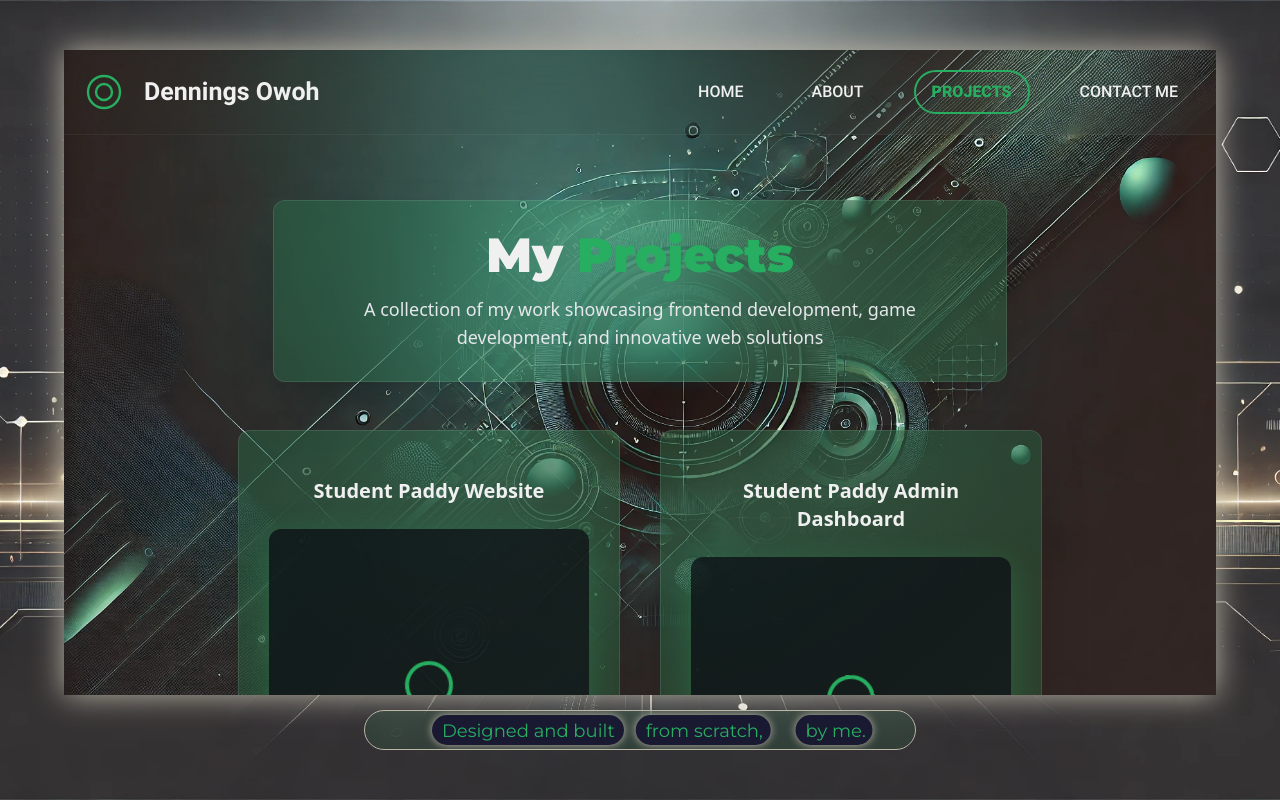
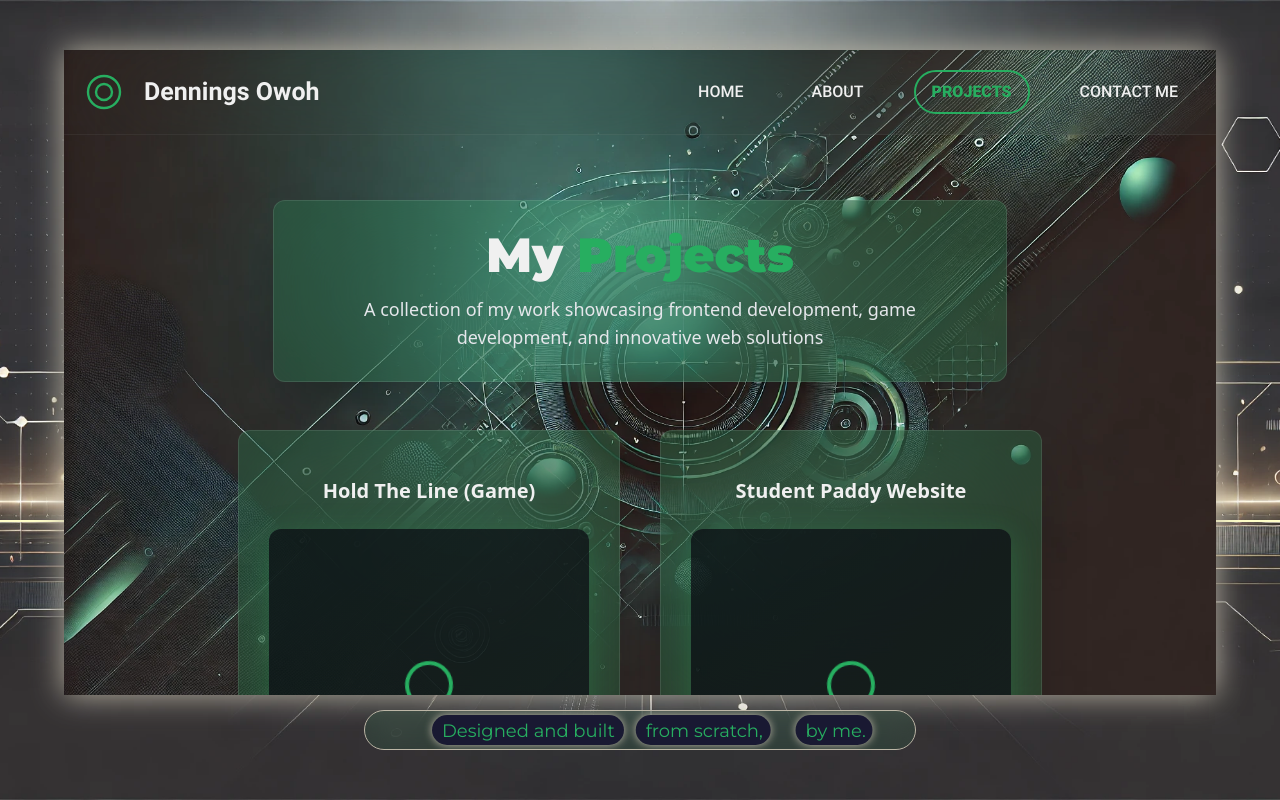
Before and after one commit to ArinzeGit/My-Portfolio-Website, a Next.js app: page /projects in a window 1280 px wide. Built offline with nearby package versions, Linux system fonts and the light colour scheme.

Commit message:
chore: reorder projects and update Hold The Line tech stack
- Reorder project listings

- Add howler.js to Hold The Line game tech stack

```diff
--- a/src/app/projects/page.tsx
+++ b/src/app/projects/page.tsx
@@ -15,6 +15,15 @@ interface Project {
 }
 
 const projects: Project[] = [
+  {
+    title: "Hold The Line (Game)",
+    videoDemo: "/videos/hold-the-line-video.webm",
+    description:
+      "Promotional interactive game for Manfred's 'Soldier' music album launch.",
+    techStack: ["Pixi.js", "JavaScript", "Howler.js", "HTML5", "CSS"],
+    github: "https://github.com/ArinzeGit/hold-the-line",
+    live: "https://hold-the-line-swart.vercel.app/",
+  },
   {
     title: "Student Paddy Website",
     videoDemo: "/videos/student-paddy-website-video.webm",
@@ -46,15 +55,6 @@ const projects: Project[] = [
       "Vercel",
     ],
     live: "https://student-paddy-admin-dashboard.vercel.app/",
-  },
-  {
-    title: "Hold The Line (Game)",
-    videoDemo: "/videos/hold-the-line-video.webm",
-    description:
-      "Promotional interactive game for Manfred's 'Soldier' music album launch.",
-    techStack: ["Pixi.js", "JavaScript", "HTML5", "CSS"],
-    github: "https://github.com/ArinzeGit/hold-the-line",
-    live: "https://hold-the-line-swart.vercel.app/",
   },
   {
     title: "Bouncing Battle (Game)",
```
